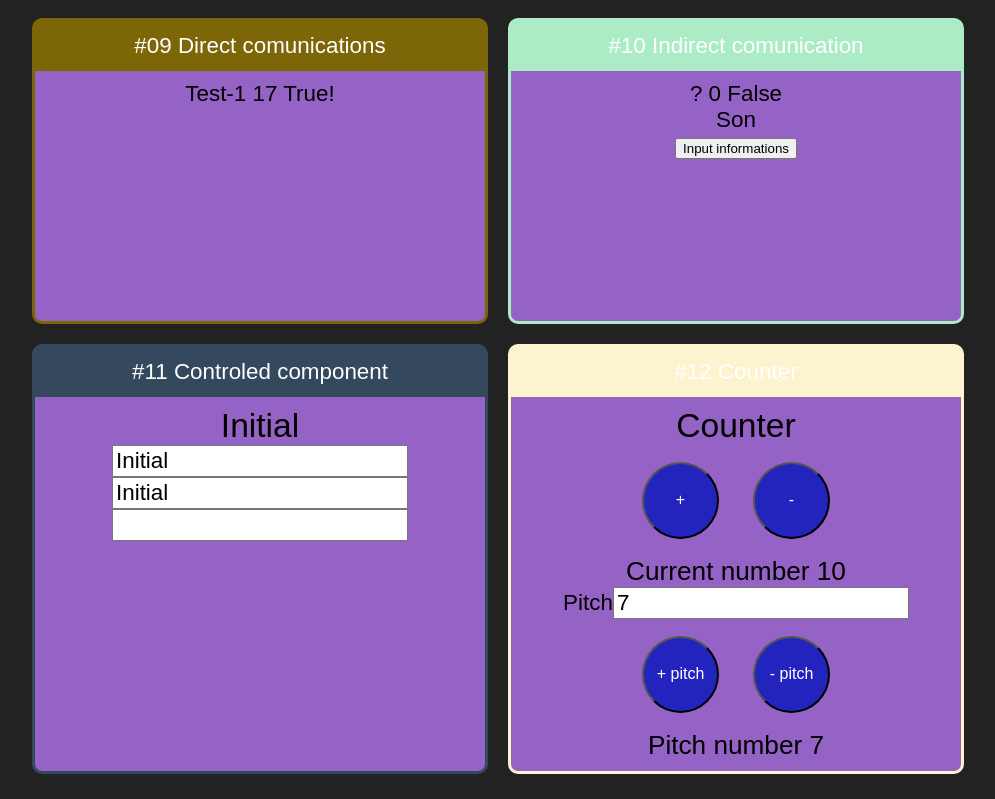
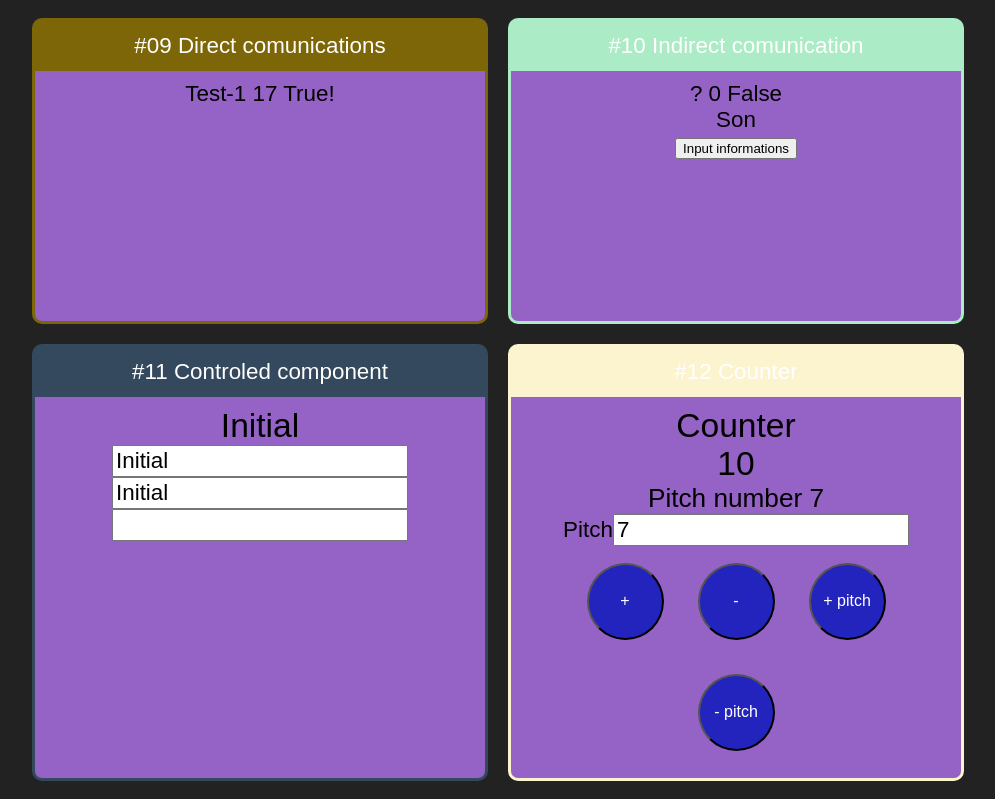
Before and after one commit to andreicampigotto/React-Study, a React (Create React App) app in the folder react-fundamentals/: page / in a window 1280 px wide. Shown: the part 1550-2349 px from the top of the page, without its empty margins (142-1137 px from the left). Built offline with nearby package versions, Linux system fonts and the light colour scheme.

Commit message:
finish components

```diff
--- /dev/null
+++ b/react-fundamentals/src/components/counter/Buttons.jsx
@@ -0,0 +1,12 @@
+import React from "react";
+
+export default (props) => {
+  return (
+    <div>
+      <button onClick={props.setInc}>+</button>
+      <button onClick={props.setDec}>-</button>
+      <button onClick={props.setIncPitch}> + pitch</button>
+      <button onClick={props.setDecPitch}> - pitch</button>
+    </div>
+  );
+};
--- a/react-fundamentals/src/components/counter/Counter.jsx
+++ b/react-fundamentals/src/components/counter/Counter.jsx
@@ -1,5 +1,8 @@
 import "./Counter.css"
 import React,{Component} from "react";
+import Display from "./Display";
+import Buttons from "./Buttons";
+import PitchForm from "./PitchForm";
 
  class Counter extends Component{
 
@@ -51,9 +54,9 @@ import React,{Component} from "react";
     //     this.inc = this.inc.bind(this)
     // }
 
-    setPitch = (e) =>{
+    setPitch = (newPitch) =>{
         this.setState({
-            pitch: +e.target.value,
+            pitch: newPitch,
         })
     }
 
@@ -63,19 +66,14 @@ import React,{Component} from "react";
                 <h2>Counter</h2>
                 {/* <p>Initial value: {this.state.num}</p> */}
                 {/* <button onClick={_=> this.inc()} >+</button> */}
-                <button onClick={this.inc}>+</button>
-                <button onClick={this.dec}>-</button>
-                <h3>Current number {this.state.num}</h3>
-                <div>
-                    <label htmlFor="pitchInput"> Pitch</label>
-                    <input id="pitchInput"
-                    type="text"
-                    value={this.state.pitch}
-                    onChange={this.setPitch}/>
-                </div>
-                <button onClick={this.incPitch}> + pitch</button>
-                <button onClick={this.decPitch}> - pitch</button>
-                <h3>Pitch number  {this.state.pitch}</h3>
+                <Display num={this.state.num}/>
+                <PitchForm pitch={this.state.pitch} setPitch={this.setPitch}/>
+
+                <Buttons setInc={this.inc}
+                setDec={this.dec}
+                setIncPitch={this.incPitch}
+                setDecPitch={this.decPitch}/>
+
             </div>
         )
     }
--- /dev/null
+++ b/react-fundamentals/src/components/counter/Display.jsx
@@ -0,0 +1,9 @@
+import React from "react";
+
+export default props => {
+    return(
+        <div>
+            <h2>{props.num}</h2>
+        </div>
+    )
+}
--- /dev/null
+++ b/react-fundamentals/src/components/counter/PitchForm.jsx
@@ -0,0 +1,16 @@
+import React from "react";
+
+export default (props) => {
+  return (
+    <div>
+    <h3>Pitch number  {props.pitch}</h3>
+      <label htmlFor="pitchInput"> Pitch</label>
+      <input
+        id="pitchInput"
+        type="text"
+        value={props.pitch}
+        onChange={e => props.setPitch(+e.target.value)}
+      />
+    </div>
+  );
+};
```
Also changed, not shown: react-fundamentals/src/components/mega/mega.jsx (added).
